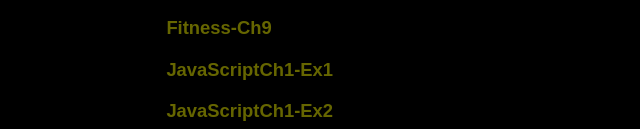
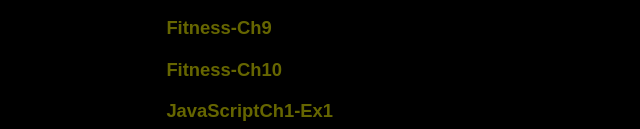
Before and after one commit to JacobGru/JacobGru.github.io, a plain HTML site: page projects.html in a window 1280 px wide. Shown: the part 671-800 px from the top of the page, 0-640 px from the left. Drawn offline with Linux system fonts and the light colour scheme; a web font is replaced by a local one.

Commit message:
Update projects.html

```diff
--- a/projects.html
+++ b/projects.html
@@ -36,6 +36,7 @@
       <li><a href="projects/fitness7/index.html">Fitness-Ch7</a></li>
       <li><a href="projects/fitness8/index.html">Fitness-Ch8</a></li>
       <li><a href="projects/fitness9/index.html">Fitness-Ch9</a></li>
+      <li><a href="projects/fitness10/index.html">Fitness-Ch10</a></li>
       <li><a href="projects/js/chapter1/example/js01.html">JavaScriptCh1-Ex1</a></li>
       <li><a href="projects/js/chapter1/example/js01b.html">JavaScriptCh1-Ex2</a></li>
       <li><a href="projects/js/chapter2/example/js02.html">JavaScriptCh2-Ex</a></li>
```
